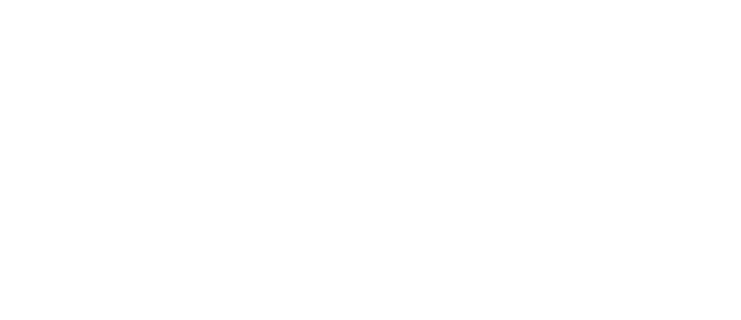
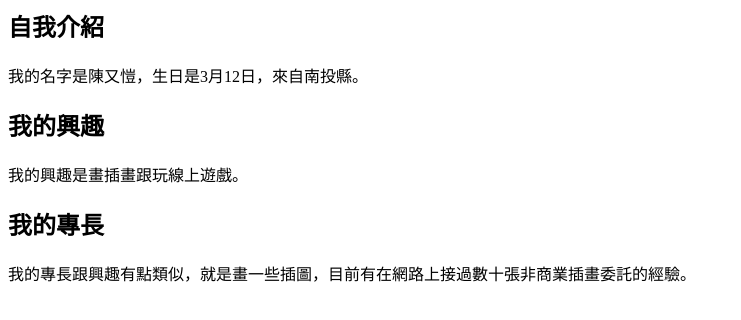
Before and after one commit to Kyle0312/just-for-texting, a plain HTML site: page index.htm in a window 1280 px wide. Shown: the whole page, without its empty margins (0-741 px from the left). Drawn offline with Linux system fonts and the light colour scheme.

Commit message:
Update index.htm

```diff
--- a/index.htm
+++ b/index.htm
@@ -3,6 +3,12 @@
     <head>
       <meta charset="UTF-8">
       <title>陳又愷的自我介紹網頁</title>
+      <h2>自我介紹</h2>
+      <p>我的名字是陳又愷，生日是3月12日，來自南投縣。
+      <h2>我的興趣</h2>
+      <p>我的興趣是畫插畫跟玩線上遊戲。
+      <h2>我的專長</h2>
+      <p>我的專長跟興趣有點類似，就是畫一些插圖，目前有在網路上接過數十張非商業插畫委託的經驗。
     </head>
     <body>
 
```
